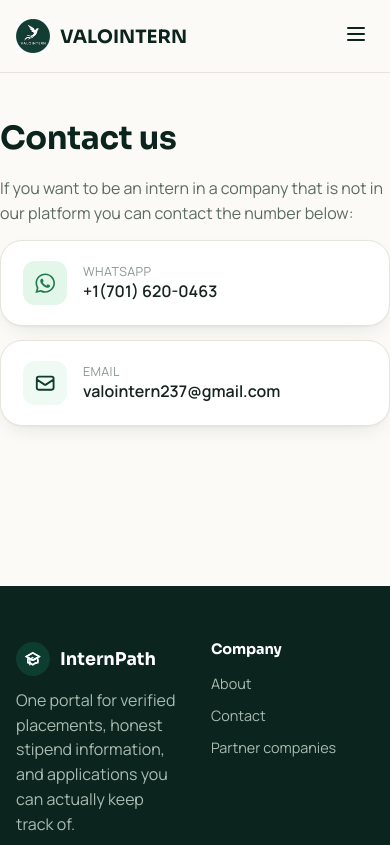
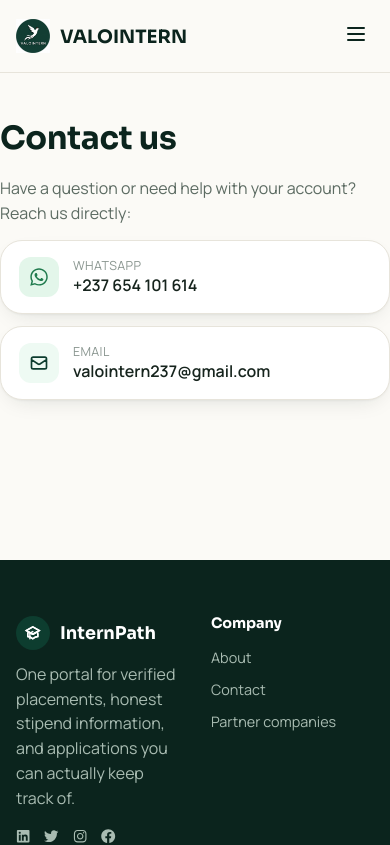
Before and after one commit to NganyuNathan/valoproject, a React (Create React App) app: page /contact in a window 390 px wide. Shown: the top 845 px of the page. Built offline with nearby package versions, Linux system fonts and the light colour scheme; no server answers.

Commit message:
edited styles for company and internship pages

```diff
--- a/src/components/InternshipCard/InternshipCard.css
+++ b/src/components/InternshipCard/InternshipCard.css
@@ -29,3 +29,10 @@
   width: 36px; height: 36px; display: flex; align-items: center; justify-content: center;
   color: var(--color-forest); font-size: 1rem;
 }
+
+@media (max-width: 640px) {
+  .internship-card { padding: 18px 16px; gap: 12px; }
+  .internship-card__footer { flex-direction: column; align-items: flex-start; gap: 10px; }
+  .internship-card__buttons { width: 100%; }
+  .internship-card__buttons .btn { flex: 1; }
+}
--- a/src/pages/AdminDashboard/InternshipManagement.js
+++ b/src/pages/AdminDashboard/InternshipManagement.js
@@ -28,8 +28,10 @@
   const set = (key) => (e) => setForm((f) => ({ ...f, [key]: e.target.value }));
 
   const openNew = () => { setForm(emptyForm); setEditingId(null); setShowForm(true); };
-
   const openEdit = (item) => {
+    // `item` comes from a joined list query (select('*, companies(*)')), so it carries
+    // extra fields — the nested `companies` object and the generated `is_paid` column —
+    // that aren't real writable columns on `internships`. Only pull known form fields.
     const editable = Object.keys(emptyForm).reduce((acc, key) => {
       acc[key] = item[key] ?? emptyForm[key];
       return acc;
@@ -38,6 +40,7 @@
     setEditingId(item.id);
     setShowForm(true);
   };
+
   const handleImageUpload = (slot) => async (e) => {
     const file = e.target.files[0];
     if (!file) return;
--- a/src/pages/Companies/Companies.css
+++ b/src/pages/Companies/Companies.css
@@ -10,4 +10,9 @@
 .company-card h3 { font-size: 1rem; margin-bottom: 6px; }
 .company-card p { font-size: 0.85rem; margin-top: 10px; }
 @media (max-width: 900px) { .companies-grid { grid-template-columns: 1fr 1fr; } }
-@media (max-width: 560px) { .companies-grid { grid-template-columns: 1fr; } }
+@media (max-width: 640px) {
+  .companies-page { padding: 24px 0 56px; }
+  .companies-page h1 { font-size: 1.6rem; }
+  .companies-grid { grid-template-columns: 1fr; gap: 14px; margin-top: 20px; }
+  .company-card { padding: 18px 16px; }
+}
--- a/src/pages/InternshipDetails/InternshipDetails.js
+++ b/src/pages/InternshipDetails/InternshipDetails.js
@@ -60,7 +60,18 @@
       </div>
 
       <div className="internship-details__body">
-
+        {(internship.image_1_url || internship.image_2_url) && (
+          <section>
+            <div className="internship-details__gallery">
+              {internship.image_1_url && (
+                <img src={internship.image_1_url} alt={internship.title} />
+              )}
+              {internship.image_2_url && (
+                <img src={internship.image_2_url} alt={`${internship.title} 2`} />
+              )}
+            </div>
+          </section>
+        )}
         <section>
           <h2>About this internship</h2>
           <p>{internship.description}</p>
@@ -98,19 +109,6 @@
           </section>
         )}
       </div>
-        {(internship.image_1_url || internship.image_2_url) && (
-          <section>
-            <div className="internship-details__gallery">
-              {internship.image_1_url && (
-                <img src={internship.image_1_url} alt={internship.title} />
-              )}
-              {internship.image_2_url && (
-                <img src={internship.image_2_url} alt={`${internship.title} 2`} />
-              )}
-            </div>
-          </section>
-        )}
-
 
       {applying && <ApplicationModal internship={internship} onClose={() => setApplying(false)} />}
     </div>
--- a/src/pages/Internships/Internships.css
+++ b/src/pages/Internships/Internships.css
@@ -13,3 +13,11 @@
   .internships-page__body { grid-template-columns: 1fr; }
   .internships-page__grid { grid-template-columns: 1fr; }
 }
+
+@media (max-width: 640px) {
+  .internships-page { padding: 24px 0 56px; }
+  .internships-page__header { margin-bottom: 18px; }
+  .internships-page__header h1 { font-size: 1.6rem; }
+  .internships-page__body { gap: 18px; }
+  .empty-state { padding: 32px 20px; }
+}
--- a/src/pages/Landing/Landing.js
+++ b/src/pages/Landing/Landing.js
@@ -94,7 +94,7 @@
       {/* Features */}
       <section className="section">
         <div className="container">
-          <h2 className="section__title">Why students use VALOINTERN</h2>
+          <h2 className="section__title">Why students use VALOINERN</h2>
           <div className="features-grid">
             {FEATURES.map((f) => (
               <motion.div key={f.title} className="card feature-card" whileHover={{ y: -4 }}>
--- a/src/pages/Static/Contact.css
+++ b/src/pages/Static/Contact.css
@@ -10,3 +10,9 @@
 .contact-card__icon--email { background: var(--color-mint-50); color: var(--color-forest); }
 .contact-card__label { font-size: 0.78rem; color: var(--color-text-faint); text-transform: uppercase; letter-spacing: 0.03em; }
 .contact-card__value { font-weight: 600; color: var(--color-text); }
+
+@media (max-width: 640px) {
+  .contact-cards { max-width: 100%; gap: 12px; }
+  .contact-card { padding: 16px 18px; gap: 14px; }
+  .contact-card__icon { width: 40px; height: 40px; font-size: 1.25rem; }
+}
--- a/src/pages/Static/Contact.js
+++ b/src/pages/Static/Contact.js
@@ -6,15 +6,15 @@
 
 // Edit these two values with your real contact details.
 const CONTACT = {
-  whatsappNumber: '+1(701) 620-0463', // display format
-  whatsappLink: 'https://wa.me/+1(701) 620-0463', // digits only, no + or spaces, country code first
+  whatsappNumber: '+237 654 101 614', // display format
+  whatsappLink: 'https://wa.me/654101614', // digits only, no + or spaces, country code first
   email: 'valointern237@gmail.com',
 };
 
 export default function Contact() {
   return (
     <StaticPage title="Contact us">
-      <p>If you want to be an intern in a company that is not in our platform you can contact the number below:</p>
+      <p>Have a question or need help with your account? Reach us directly:</p>
       <div className="contact-cards">
         <a href={CONTACT.whatsappLink} target="_blank" rel="noopener noreferrer" className="card contact-card">
           <span className="contact-card__icon contact-card__icon--whatsapp"><FaWhatsapp /></span>
```
Lines whose indentation alone changed are shown as unchanged.
